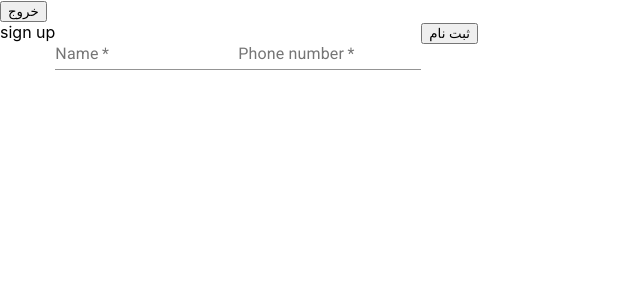
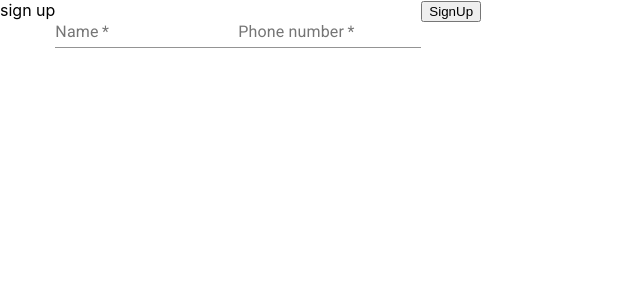
Before and after one commit to sinamoraddar/attendanceSystem, a React (Create React App) app: page /authentication in a window 1280 px wide. Shown: the top 300 px of the page, without its empty margins (0-640 px from the left). Built offline with nearby package versions, Linux system fonts and the light colour scheme.

Commit message:
handle login functionality

```diff
--- a/src/App.tsx
+++ b/src/App.tsx
@@ -12,9 +12,10 @@ import {
 import { AuthContext } from "contexts/AuthContext";
 import MainPage from "pages/mainPage/MainPage";
 import { AuthenticationConstants } from "components/forms/signUpForm/SignUpForm";
+const initialCurrentUserState = { name: "", phoneNumber: "" };
 function App() {
   const [isAuthenticated, setIsAuthenticated] = useState<boolean>(false);
-  const [currentUser, setCurrentUser] = useState({ name: "", phoneNumber: "" });
+  const [currentUser, setCurrentUser] = useState(initialCurrentUserState);
   const history = useHistory();
   useEffect(() => {
     let localUser = localStorage.getItem(
@@ -23,21 +24,20 @@ function App() {
     if (localUser !== null) {
       setCurrentUser(JSON.parse(localUser));
     }
-  }, []);
-  useEffect(() => {
-    if (isAuthenticated) {
-      history.push("/");
-    }
   }, [isAuthenticated]);
   const OnExit = useCallback(() => {
     localStorage.removeItem(AuthenticationConstants.AuthenticatedUser);
+    setCurrentUser(initialCurrentUserState);
+    setIsAuthenticated(false);
   }, []);
   return (
     <AuthContext.Provider
       value={{ isAuthenticated, currentUser, setIsAuthenticated }}
     >
       <Router>
-        <button onClick={OnExit}>خروج</button>
+        {currentUser.name !== "" ? (
+          <button onClick={OnExit}>خروج</button>
+        ) : null}
         <Switch>
           <Route path="/" exact component={MainPage} />
           <Route path="/authentication" exact component={AuthenticationPage} />
--- a/src/components/forms/signUpForm/SignUpForm.tsx
+++ b/src/components/forms/signUpForm/SignUpForm.tsx
@@ -1,6 +1,7 @@
 import React, { useCallback, useContext, useState } from "react";
 import { TextField } from "@material-ui/core";
 import { AuthContext } from "contexts/AuthContext";
+import { Redirect } from "react-router-dom";
 //constants
 enum InputTypes {
   Name = "Name",
@@ -17,7 +18,9 @@ interface FormInterface {
 }
 const SignUpForm = ({ type }: FormInterface) => {
   //context
-  const { currentUser } = useContext(AuthContext);
+  const { currentUser, setIsAuthenticated, isAuthenticated } = useContext(
+    AuthContext
+  );
   //state
   const [name, setName] = useState("");
   const [phoneNumber, setPhoneNumber] = useState("");
@@ -25,14 +28,24 @@ const SignUpForm = ({ type }: FormInterface) => {
   const onSubmit = useCallback(
     (e: React.FormEvent<HTMLFormElement>) => {
       e.preventDefault();
-      alert(`${name} ${phoneNumber}`);
-      localStorage.setItem(
-        AuthenticationConstants.AuthenticatedUser,
-        JSON.stringify({ name, phoneNumber })
-      );
+
+      if (type === AuthenticationConstants.SignUp) {
+        localStorage.setItem(
+          AuthenticationConstants.AuthenticatedUser,
+          JSON.stringify({ name, phoneNumber })
+        );
+        setIsAuthenticated(true);
+      } else {
+        if (phoneNumber === currentUser.phoneNumber) {
+          setIsAuthenticated(true);
+        } else {
+          alert("Invalid credentials");
+        }
+      }
     },
-    [name, phoneNumber]
+    [name, phoneNumber, setIsAuthenticated, currentUser, type]
   );
+
   const onInputChange = useCallback((label, e: any) => {
     console.log(e.target.value, label);
     const { value } = e.target;
@@ -49,7 +62,9 @@ const SignUpForm = ({ type }: FormInterface) => {
       }
     }
   }, []);
-  return (
+  return isAuthenticated ? (
+    <Redirect to="/" />
+  ) : (
     <form onSubmit={onSubmit}>
       {type === AuthenticationConstants.SignUp ? (
         <>
@@ -85,7 +100,7 @@ const SignUpForm = ({ type }: FormInterface) => {
         </>
       )}
 
-      <button type="submit">ثبت نام</button>
+      <button type="submit">{type}</button>
     </form>
   );
 };
--- a/src/pages/authenticationPage/AuthenticationPage.tsx
+++ b/src/pages/authenticationPage/AuthenticationPage.tsx
@@ -4,10 +4,13 @@ import SignUpForm, {
   AuthenticationConstants,
 } from "components/forms/signUpForm/SignUpForm";
 import { AuthContext } from "contexts/AuthContext";
+import { Redirect } from "react-router-dom";
 
 const AuthenticationPage = () => {
-  const { currentUser } = useContext(AuthContext);
-  return (
+  const { currentUser, isAuthenticated } = useContext(AuthContext);
+  return isAuthenticated ? (
+    <Redirect to="/" />
+  ) : (
     <div>
       {currentUser.name}
       <SignUpForm
```
Also changed, not shown: 1 other file (tests, documents, lock files or other folders).
